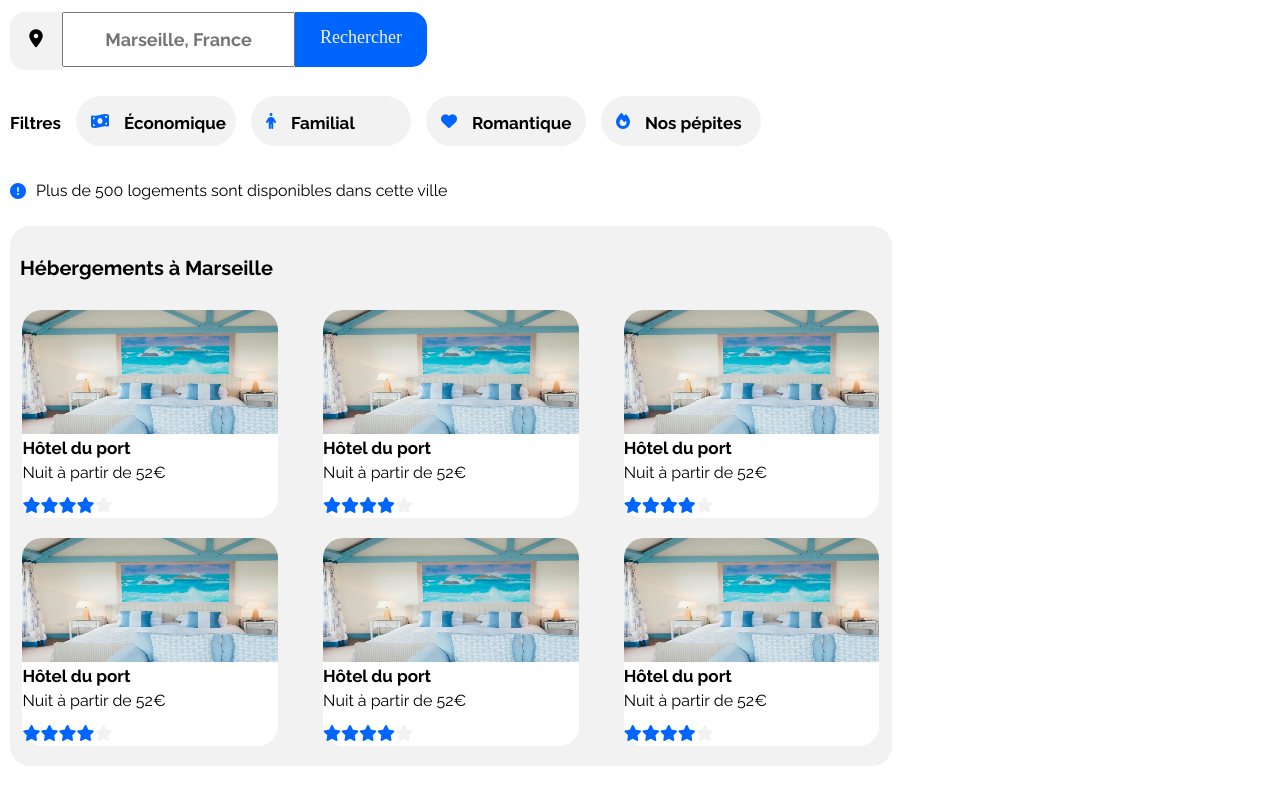
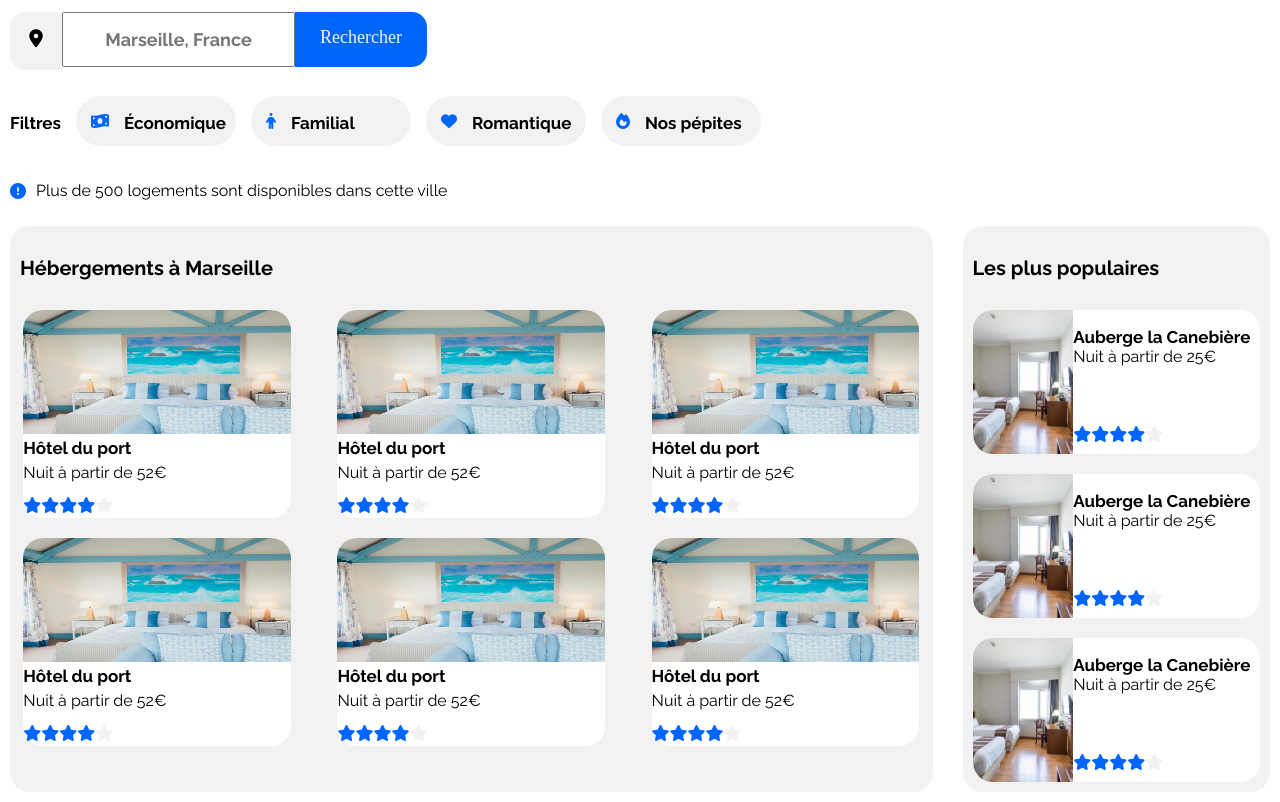
Before and after one commit to LeNsaff/Projet-3, a plain HTML site: page index.html in a window 1280 px wide. Shown: the part 103-905 px from the top of the page. Before the commit the page ends 879 px from the top, so only its background shows below. Drawn offline with Linux system fonts and the light colour scheme.

Commit message:
main(hebergement+populaires)

```diff
--- a/css/mobile.css
+++ b/css/mobile.css
@@ -76,4 +76,27 @@
         display: flex;
         padding: auto;
     }
+
+    /*main*/
+
+    main{
+        flex-direction: column-reverse;
+    }
+
+    .hebergementctn{
+        background-color: white;
+    }
+
+    .hebergementlist{
+        flex-direction: column;
+
+    }
+
+    .cartehebergement{
+        width: 90%;
+    }
+
+    .poplist{
+        flex-direction: column;
+    }
 }
--- a/css/style.css
+++ b/css/style.css
@@ -189,6 +189,7 @@ main{
     flex-direction: row;
     width: 100%;
     margin-top: 10px;
+    gap: 30px;
 }
 
 .hebergementctn{
@@ -196,7 +197,7 @@ main{
     flex-direction: column;
     background-color: #F2F2F2;
     border-radius: 20px;
-    width: 70%;
+    width: 75%;
     gap: 10px;
 }
 
@@ -248,3 +249,49 @@ main{
 .grey{
     color: #F2F2F2;
 }
+
+/*aside les plus pop*/
+
+aside{
+    display: flex;
+    flex-direction: column;
+    width: 25%;
+    background-color: #F2F2F2;
+    border-radius: 20px;
+}
+
+.cartepop{
+    display: flex;
+    flex-direction: row;
+    border-radius: 20px;
+    width: 100%;
+    background-color: white;
+    gap: 0;
+}
+
+.poplist{
+    display: flex;
+    flex-direction: column;
+    gap: 20px;
+    margin: 10px;
+}
+
+.popimg{
+    height: 144px;
+    width: 35%;
+    border-radius: 20px 0px 0px 20px;
+
+}
+
+.popasset{
+    display: flex;
+    flex-direction: column;
+}
+
+.hebergementintro2{
+    margin-bottom: 0px;
+}
+
+.starcount2{
+    margin-top: 55px;
+}
--- a/css/tablette.css
+++ b/css/tablette.css
@@ -21,4 +21,13 @@
     .hebergementctn{
         width: 100%;
     }
+
+    aside{
+        width: 100%;
+    }
+
+    .poplist{
+        flex-direction: row;
+    }
+
 }
--- a/index.html
+++ b/index.html
@@ -177,6 +177,65 @@
                     </article>
                 </div>
             </section>
+
+            <aside>
+                <h3 class="hebergementtitre">Les plus populaires</h3>
+                <div class="poplist">
+                    <article >
+                        <a href="#" class="cartepop">
+                            <img class="popimg" src="Images/hebergements/4_small/febrian-zakaria-M6S1WvfW68A-unsplash.jpg" alt="logements populaires 1">
+
+                            <div class="popasset">
+                                <h3 class="hebergementintro hebergementintro2">Auberge la Canebière</h3>
+                                <p class="hebergementtxt">Nuit à partir de 25€</p>
+                                <div class="starcount starcount2">
+                                    <i class="fa-solid fa-star"></i>
+                                    <i class="fa-solid fa-star"></i>
+                                    <i class="fa-solid fa-star"></i>
+                                    <i class="fa-solid fa-star"></i>
+                                    <i class="fa-solid fa-star grey"></i>
+                                </div>
+                            </div>
+                        </a>
+                    </article>
+
+                    <article >
+                        <a href="#" class="cartepop">
+                            <img class="popimg" src="Images/hebergements/4_small/febrian-zakaria-M6S1WvfW68A-unsplash.jpg" alt="logements populaires 1">
+
+                            <div class="popasset">
+                                <h3 class="hebergementintro hebergementintro2">Auberge la Canebière</h3>
+                                <p class="hebergementtxt">Nuit à partir de 25€</p>
+                                <div class="starcount starcount2">
+                                    <i class="fa-solid fa-star"></i>
+                                    <i class="fa-solid fa-star"></i>
+                                    <i class="fa-solid fa-star"></i>
+                                    <i class="fa-solid fa-star"></i>
+                                    <i class="fa-solid fa-star grey"></i>
+                                </div>
+                            </div>
+                        </a>
+                    </article>
+
+                    <article >
+                        <a href="#" class="cartepop">
+                            <img class="popimg" src="Images/hebergements/4_small/febrian-zakaria-M6S1WvfW68A-unsplash.jpg" alt="logements populaires 1">
+
+                            <div class="popasset">
+                                <h3 class="hebergementintro hebergementintro2">Auberge la Canebière</h3>
+                                <p class="hebergementtxt">Nuit à partir de 25€</p>
+                                <div class="starcount starcount2">
+                                    <i class="fa-solid fa-star"></i>
+                                    <i class="fa-solid fa-star"></i>
+                                    <i class="fa-solid fa-star"></i>
+                                    <i class="fa-solid fa-star"></i>
+                                    <i class="fa-solid fa-star grey"></i>
+                                </div>
+                            </div>
+                        </a>
+                    </article>
+                </div>
+            </aside>
         </main>
     </body>
 </html>
```
